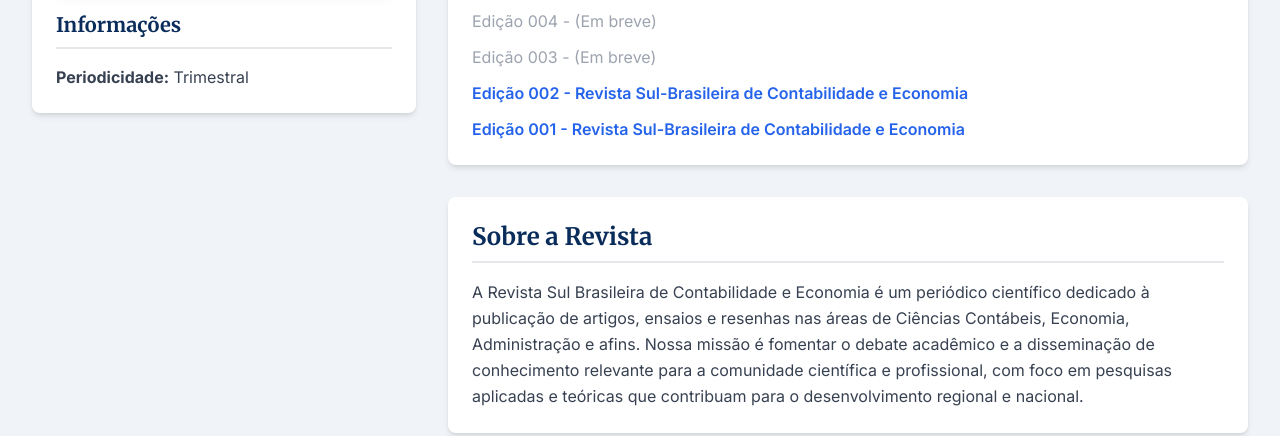
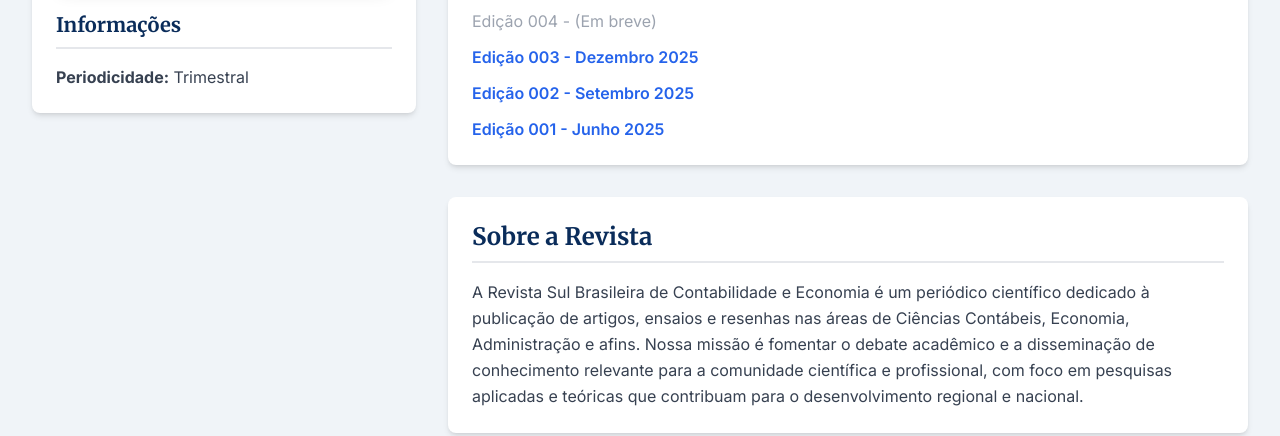
Before and after one commit to guesserlucas/revista, a plain HTML site: page index.html in a window 1280 px wide. Shown: the part 469-905 px from the top of the page. Drawn offline with nearby package versions, Linux system fonts and the light colour scheme.

Commit message:
Update index.html

```diff
--- a/index.html
+++ b/index.html
@@ -49,7 +49,7 @@
     <header class="primary-blue text-white shadow-lg">
         <div class="container mx-auto px-6 py-8 text-center">
             <h1 class="text-3xl md:text-5xl font-bold">Revista Sul Brasileira de Contabilidade e Economia</h1>
-            <!-- ALTERADO: Subtítulo -->
+            <!-- Subtítulo -->
             <p class="mt-2 text-lg md:text-xl text-gray-300">Um periódico científico sobre Contabilidade e Economia</p>
         </div>
     </header>
@@ -67,7 +67,7 @@
                     <!-- Informações da Revista -->
                     <div class="mt-6">
                         <h3 class="text-xl font-bold text-primary-blue mb-4 border-b-2 border-gray-200 pb-2">Informações</h3>
-                        <!-- ALTERADO: Informações simplificadas -->
+                        <!-- Informações simplificadas -->
                         <ul class="space-y-2 text-gray-700">
                             <li><strong>Periodicidade:</strong> Trimestral</li>
                         </ul>
@@ -89,9 +89,10 @@
                         <p><a href="#" class="text-gray-400 cursor-not-allowed" aria-disabled="true">Edição 006 - (Em breve)</a></p>
                         <p><a href="#" class="text-gray-400 cursor-not-allowed" aria-disabled="true">Edição 005 - (Em breve)</a></p>
                         <p><a href="#" class="text-gray-400 cursor-not-allowed" aria-disabled="true">Edição 004 - (Em breve)</a></p>
-                        <p><a href="#" class="text-gray-400 cursor-not-allowed" aria-disabled="true">Edição 003 - (Em breve)</a></p>
-                        <p><a href="https://www.revistasulbrasileira.net.br/edicao002.html" class="text-blue-600 hover:text-blue-800 hover:underline font-semibold">Edição 002 - Revista Sul-Brasileira de Contabilidade e Economia</a></p>
-                        <p><a href="Edição 001 - Revista Sul-Brasileira de Contabilidade e Economia.html" class="text-blue-600 hover:text-blue-800 hover:underline font-semibold">Edição 001 - Revista Sul-Brasileira de Contabilidade e Economia</a></p>
+                        <!-- ATUALIZADO: Edição 003 Link e Texto -->
+                        <p><a href="https://www.revistasulbrasileira.net.br/edicao003.html" class="text-blue-600 hover:text-blue-800 hover:underline font-semibold">Edição 003 - Dezembro 2025</a></p>
+                        <p><a href="https://www.revistasulbrasileira.net.br/edicao002.html" class="text-blue-600 hover:text-blue-800 hover:underline font-semibold">Edição 002 - Setembro 2025</a></p>
+                        <p><a href="Edição 001 - Revista Sul-Brasileira de Contabilidade e Economia.html" class="text-blue-600 hover:text-blue-800 hover:underline font-semibold">Edição 001 - Junho 2025</a></p>
                     </div>
                 </section>
 
@@ -109,7 +110,7 @@
                     <p class="text-gray-700 leading-relaxed mb-4">
                         Convidamos pesquisadores, professores e estudantes a submeterem seus trabalhos para avaliação. O processo de submissão é contínuo e realizado através de nossa plataforma online. Consulte as normas de publicação e o guia para autores para mais detalhes.
                     </p>
-                    <!-- ALTERADO: Botão para abrir o modal -->
+                    <!-- Botão para abrir o modal -->
                     <button id="openModalBtn" class="inline-block bg-blue-600 text-white font-bold py-2 px-4 rounded-lg hover:bg-blue-700 transition-colors duration-300">
                         Normas e Submissão
                     </button>
@@ -122,12 +123,12 @@
     <!-- Rodapé -->
     <footer class="mt-12 primary-blue text-white py-6">
         <div class="container mx-auto px-6 text-center">
-            <!-- ALTERADO: Ano do copyright -->
+            <!-- Ano do copyright -->
             <p>&copy; 2025 - Revista Sul Brasileira de Contabilidade e Economia. Todos os direitos reservados.</p>
         </div>
     </footer>
 
-    <!-- NOVO: Modal de Normas de Submissão -->
+    <!-- Modal de Normas de Submissão -->
     <div id="submissionModal" class="fixed inset-0 bg-black bg-opacity-60 hidden items-center justify-center p-4 z-50">
         <div class="bg-white rounded-lg shadow-xl max-w-4xl w-full max-h-[90vh] flex flex-col">
             <div class="p-6 border-b flex justify-between items-center">
```
